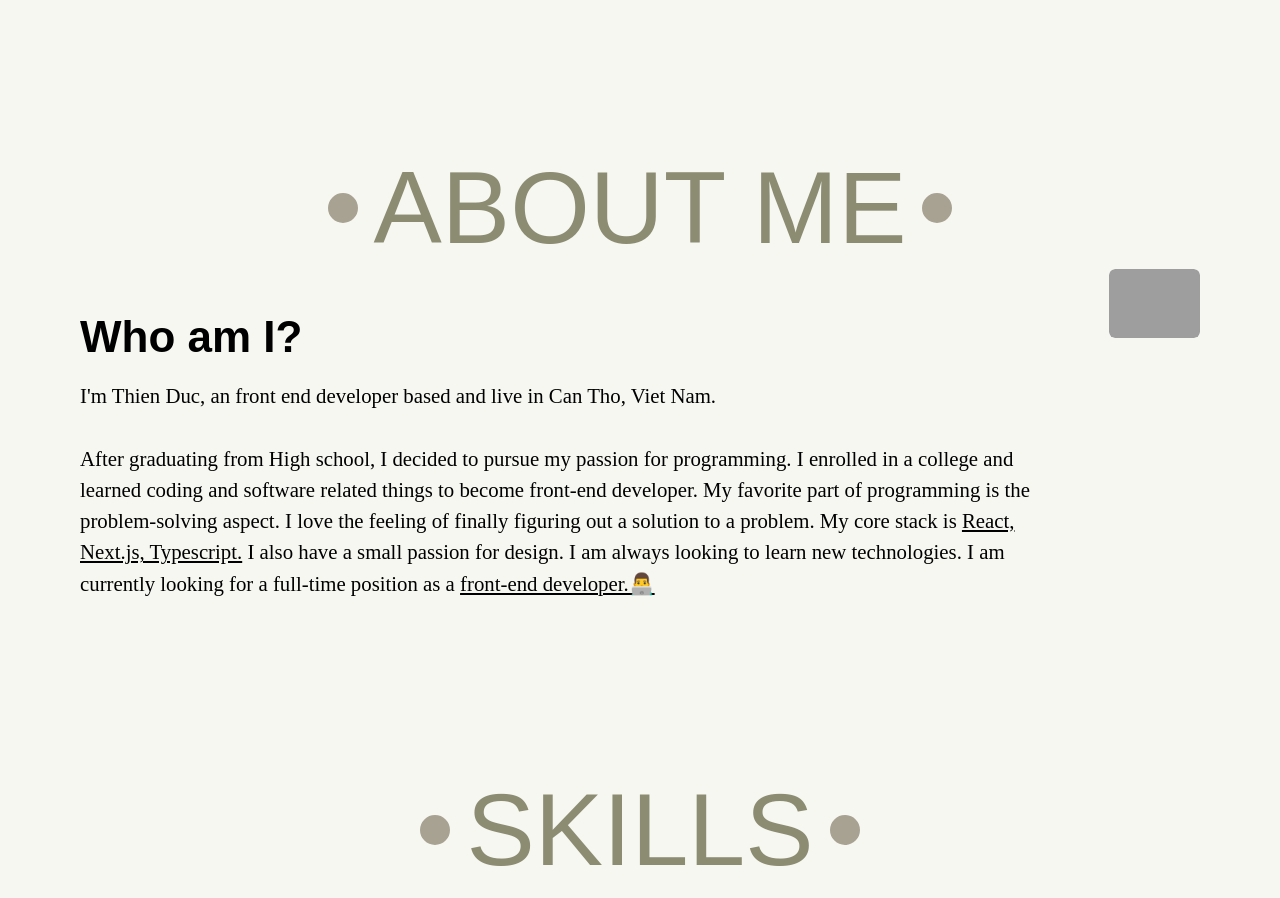
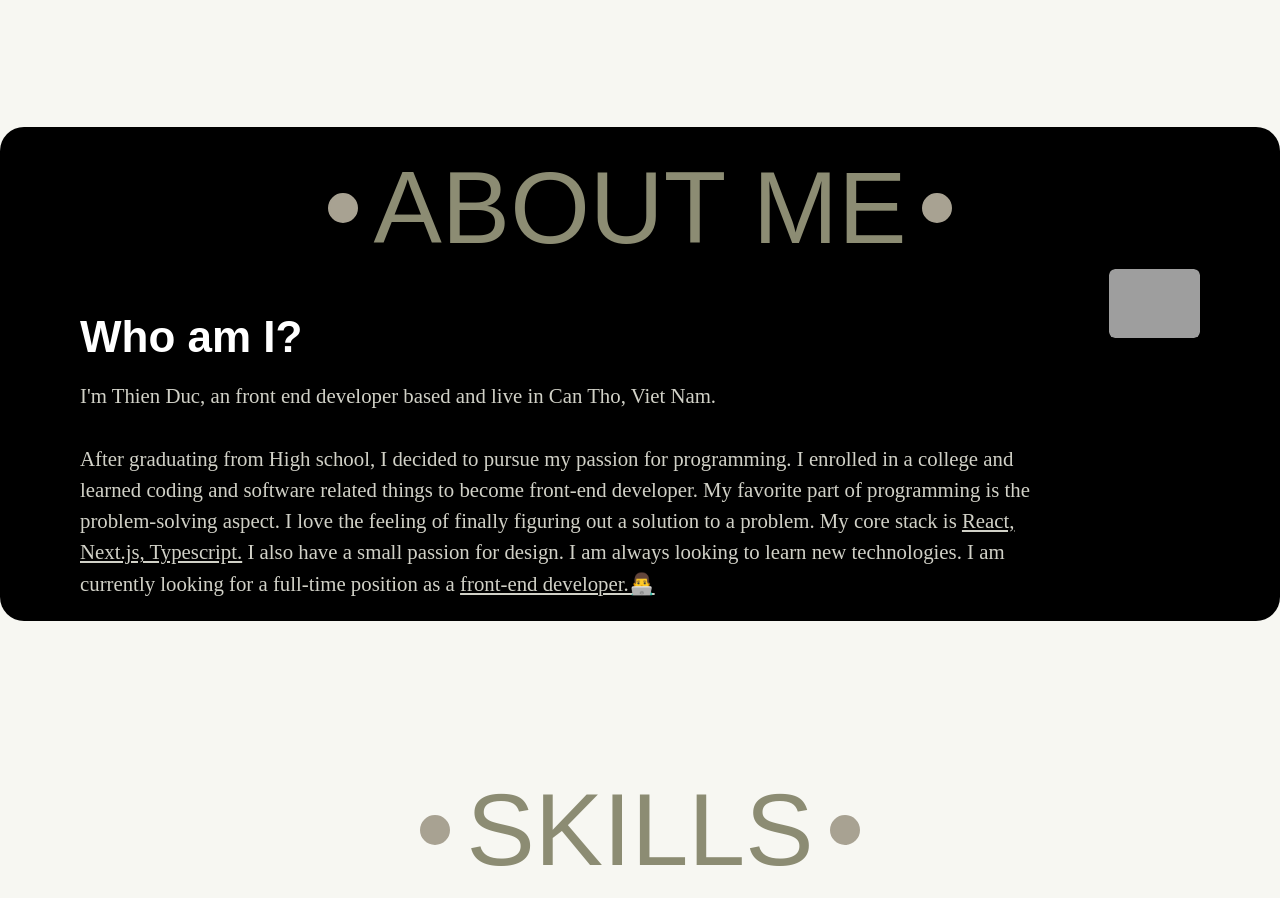
Before and after one commit to kind012/portfolio, a React (Vite) app: page / in a window 1280 px wide. Shown: the part 780-1678 px from the top of the page. Built offline with nearby package versions, Linux system fonts and the light colour scheme; grey boxes are pictures that could not be loaded; a web font is replaced by a local one.

Commit message:
change color text

```diff
--- a/src/components/customCursor/Cursor.tsx
+++ b/src/components/customCursor/Cursor.tsx
@@ -47,7 +47,7 @@ const Cursor = () => {
           xmlns="http://www.w3.org/2000/svg"
           width="7"
           height="7"
-          fill="#ffffff"
+          fill="#000000"
           className="bi bi-arrow-up-right"
           viewBox="0 0 16 16"
         >
--- a/src/layout/about.tsx
+++ b/src/layout/about.tsx
@@ -3,16 +3,20 @@ import SectionHeading from "../components/SectionHeading";
 
 const About = () => {
   return (
-    <section id="about" className="px-5 md:px-10 xl:px-20 2xl:px-28">
+    // #background-color: #dadad3
+    <section
+      id="about"
+      className="px-5 bg-black rounded-3xl md:px-10 xl:px-20 2xl:px-28"
+    >
       <div className="select-none section-heading">
         <SectionHeading>about me</SectionHeading>
         <div className="flex flex-col items-start gap-8 mt-10 md:flex-row lg:gap-10">
           <div className="top-20 sm:sticky md:top-28 lg:top-32">
             <div className="w-full space-y-4 2xl:space-y-10">
-              <h3 className="font-semibold leading-tight translate-y-10 text-heading-3 2xl:text-7xl ">
+              <h3 className="font-semibold leading-tight text-white translate-y-10 text-heading-3 2xl:text-7xl ">
                 Who am I?
               </h3>
-              <p className="translate-y-10 text-body-1 2xl:text-4xl font-ClashGrotesk">
+              <p className="translate-y-10 text-body-1 2xl:text-4xl font-ClashGrotesk text-[#d1d1c7]">
                 I'm Thien Duc, an front end developer based and live in Can Tho,
                 Viet Nam.
                 <br />
```
